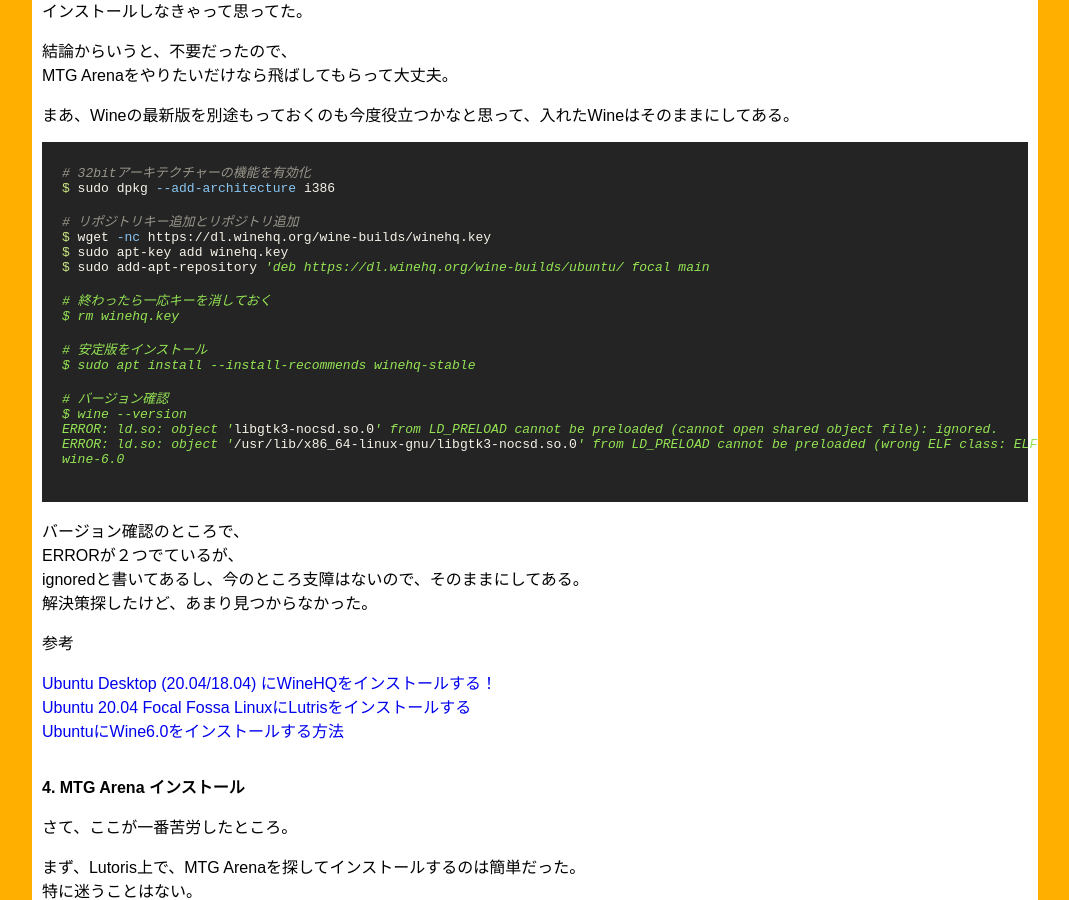
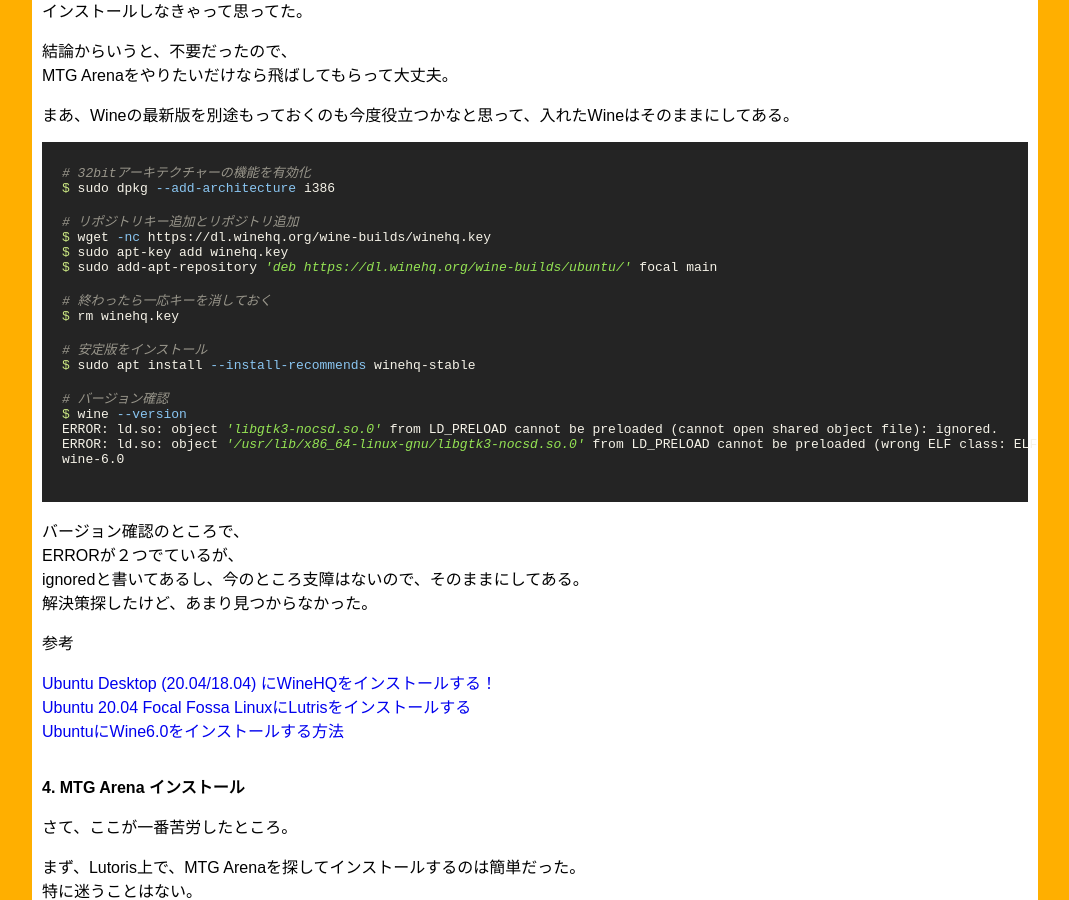
Before and after one commit to ryotakato/ryotakato.github.io, a Jekyll site: the page built from _posts/2021-04-12-install-mtgarena-on-ubuntu.md, in a window 1280 px wide and 900 px high, scrolled down 2676 px. Shown: the whole window, without its empty margins (188-1257 px from the left). Built offline with Jekyll 4.4.1, drawn with Linux system fonts in a browser that asks for light colours; some of the changed text lies outside the part shown.

Commit message:
fix misstaken

```diff
--- a/_posts/2021-04-12-install-mtgarena-on-ubuntu.md
+++ b/_posts/2021-04-12-install-mtgarena-on-ubuntu.md
@@ -1,7 +1,7 @@
 ---
 layout: post
 title: "MTG Arena をUbuntuにインストール"
-tags : [Linux, Magic: The Gathering]
+tags : [Linux, Magic The Gathering]
 date: 2021-04-12 09:40:44
 ---
 
@@ -150,7 +150,7 @@
 # リポジトリキー追加とリポジトリ追加
 $ wget -nc https://dl.winehq.org/wine-builds/winehq.key
 $ sudo apt-key add winehq.key
-$ sudo add-apt-repository 'deb https://dl.winehq.org/wine-builds/ubuntu/ focal main
+$ sudo add-apt-repository 'deb https://dl.winehq.org/wine-builds/ubuntu/' focal main
 
 # 終わったら一応キーを消しておく
 $ rm winehq.key
```
